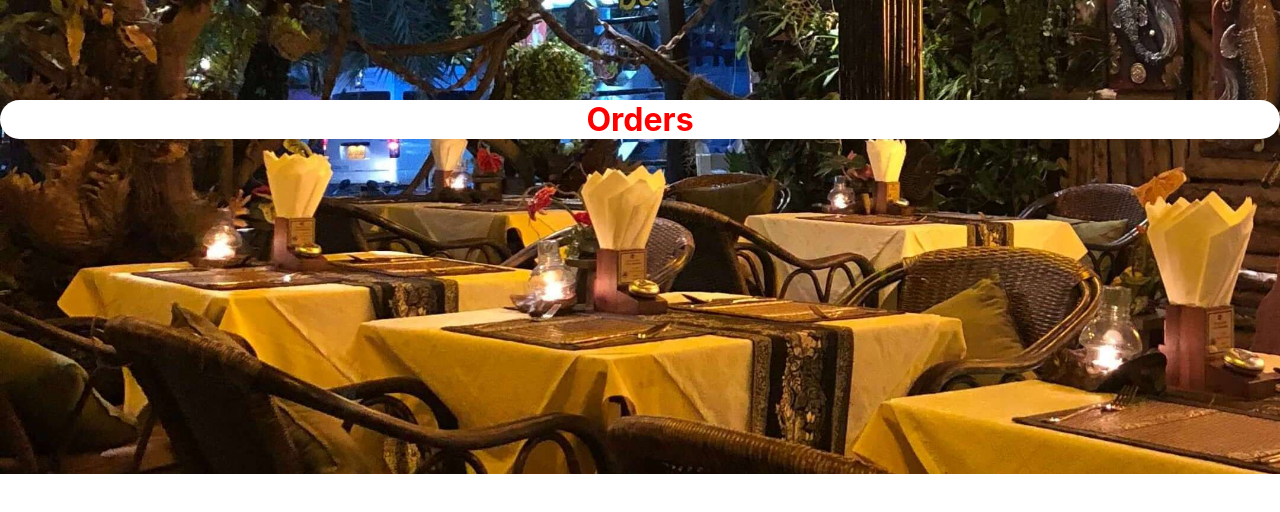
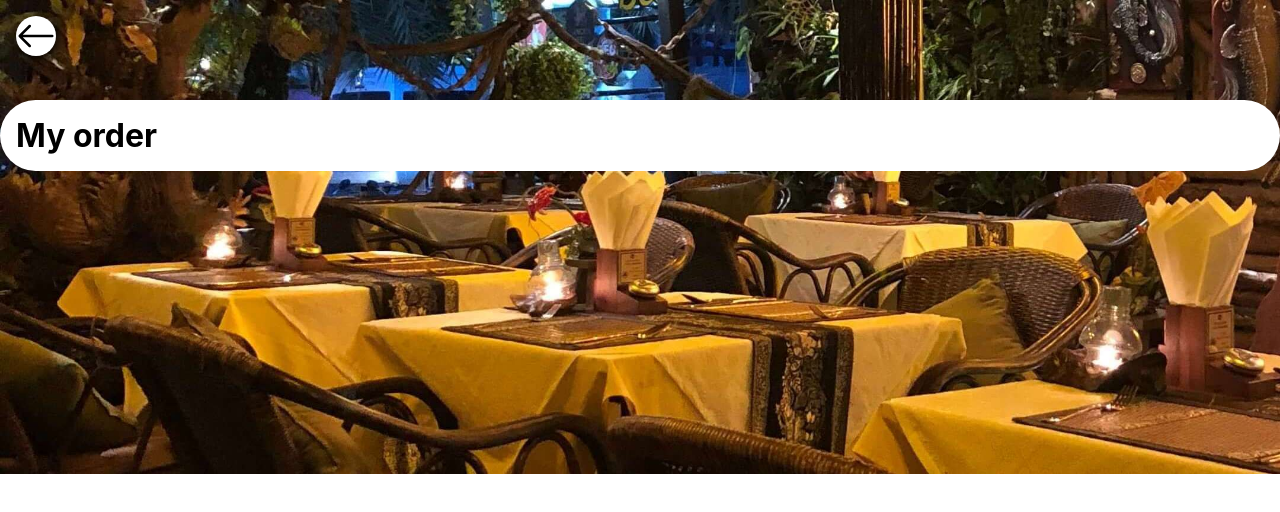
Before and after one commit to yasinabdmahmood/react-resturant-menu, a React (Create React App) app: page /orders in a window 1280 px wide. Shown: the top 512 px of the page. Built offline with nearby package versions, Linux system fonts and the light colour scheme.

Commit message:
Complete Show order page functionalities

```diff
--- a/src/components/home/Home.js
+++ b/src/components/home/Home.js
@@ -1,18 +1,44 @@
 import React from 'react';
-import { Route, Routes } from 'react-router-dom';
+import { Route, Routes,Link,useNavigate,useLocation  } from 'react-router-dom';
+import { useSelector } from 'react-redux';
 import Types from '../types/Types';
 import Orders from '../orders/Orders';
 import Meals from '../meals/Meals';
+import goBack from '../../assets/images/arrow-left.svg'
 import './Home.scss';
 
 function Home() {
+  const location = useLocation();
+  const navigate = useNavigate();
+  const types = useSelector((state) => state.meals);
+  const showOrder = (input) => {
+    let bool = false;
+    input.forEach(element => {
+      element.list.forEach(el=>{
+        if(el.order>0){
+          bool=true;
+        }
+      })
+    });
+    return bool
+  }
   return (
     <div className="home-page">
+      <img
+      className={location.pathname==='/'? 'hide':'go-Back'}
+       src={goBack}
+       alt='go-back'
+       onClick={() => navigate(-1)} />
       <Routes>
         <Route exact path="/" element={<Types />} />
         <Route exact path="/meals" element={<Meals />} />
         <Route exact path="/orders" element={<Orders />} />
       </Routes>
+      <div className={showOrder(types)? 'order-display':'hide'} >
+        <Link to="/orders">
+        <span>Show my order</span>
+        </Link>
+      </div>
     </div>
   );
 }
--- a/src/components/home/Home.scss
+++ b/src/components/home/Home.scss
@@ -8,10 +8,121 @@
   box-sizing: border-box;
   padding-top: 100px;
 
+  .go-Back {
+    --bs-blue: #0d6efd;
+    --bs-indigo: #6610f2;
+    --bs-purple: #6f42c1;
+    --bs-pink: #d63384;
+    --bs-red: #dc3545;
+    --bs-orange: #fd7e14;
+    --bs-yellow: #ffc107;
+    --bs-green: #198754;
+    --bs-teal: #20c997;
+    --bs-cyan: #0dcaf0;
+    --bs-black: #000;
+    --bs-white: #fff;
+    --bs-gray: #6c757d;
+    --bs-gray-dark: #343a40;
+    --bs-gray-100: #f8f9fa;
+    --bs-gray-200: #e9ecef;
+    --bs-gray-300: #dee2e6;
+    --bs-gray-400: #ced4da;
+    --bs-gray-500: #adb5bd;
+    --bs-gray-600: #6c757d;
+    --bs-gray-700: #495057;
+    --bs-gray-800: #343a40;
+    --bs-gray-900: #212529;
+    --bs-primary: #0d6efd;
+    --bs-secondary: #6c757d;
+    --bs-success: #198754;
+    --bs-info: #0dcaf0;
+    --bs-warning: #ffc107;
+    --bs-danger: #dc3545;
+    --bs-light: #f8f9fa;
+    --bs-dark: #212529;
+    --bs-primary-rgb: 13, 110, 253;
+    --bs-secondary-rgb: 108, 117, 125;
+    --bs-success-rgb: 25, 135, 84;
+    --bs-info-rgb: 13, 202, 240;
+    --bs-warning-rgb: 255, 193, 7;
+    --bs-danger-rgb: 220, 53, 69;
+    --bs-light-rgb: 248, 249, 250;
+    --bs-dark-rgb: 33, 37, 41;
+    --bs-white-rgb: 255, 255, 255;
+    --bs-black-rgb: 0, 0, 0;
+    --bs-body-color-rgb: 33, 37, 41;
+    --bs-body-bg-rgb: 255, 255, 255;
+    --bs-font-sans-serif: system-ui, -apple-system, "Segoe UI", Roboto, "Helvetica Neue", "Noto Sans", "Liberation Sans", Arial, sans-serif, "Apple Color Emoji", "Segoe UI Emoji", "Segoe UI Symbol", "Noto Color Emoji";
+    --bs-font-monospace: SFMono-Regular, Menlo, Monaco, Consolas, "Liberation Mono", "Courier New", monospace;
+    --bs-gradient: linear-gradient(180deg, rgba(255, 255, 255, 0.15), rgba(255, 255, 255, 0));
+    --bs-body-font-family: var(--bs-font-sans-serif);
+    --bs-body-font-size: 1rem;
+    --bs-body-font-weight: 400;
+    --bs-body-line-height: 1.5;
+    --bs-body-color: #212529;
+    --bs-body-bg: #fff;
+    --bs-border-width: 1px;
+    --bs-border-style: solid;
+    --bs-border-color: #dee2e6;
+    --bs-border-color-translucent: rgba(0, 0, 0, 0.175);
+    --bs-border-radius: 0.375rem;
+    --bs-border-radius-sm: 0.25rem;
+    --bs-border-radius-lg: 0.5rem;
+    --bs-border-radius-xl: 1rem;
+    --bs-border-radius-2xl: 2rem;
+    --bs-border-radius-pill: 50rem;
+    --bs-link-color: #0d6efd;
+    --bs-link-hover-color: #0a58ca;
+    --bs-code-color: #d63384;
+    --bs-highlight-bg: #fff3cd;
+    font-family: var(--bs-body-font-family);
+    font-size: var(--bs-body-font-size);
+    font-weight: var(--bs-body-font-weight);
+    line-height: var(--bs-body-line-height);
+    color: var(--bs-body-color);
+    text-align: var(--bs-body-text-align);
+    -webkit-text-size-adjust: 100%;
+    -webkit-tap-highlight-color: rgba(0, 0, 0, 0);
+    cursor: default;
+    box-sizing: border-box;
+    vertical-align: middle;
+    position: fixed;
+    left: 1rem;
+    top: 1rem;
+    width: 40px;
+    background-color: white;
+    border-radius: 20px;
+    z-index: 1;
+    -webkit-box-shadow: 3px 4px 9px 0px rgba(0, 0, 0, 0.75);
+    display: block;
+  }
+
   &:first-child {
     div {
       background-color: white;
       border-radius: 45px;
     }
   }
+
+  .order-display {
+    display: flex !important;
+    width: 100% !important;
+    justify-content: center !important;
+    align-items: center !important;
+    background-color: rgb(247,144,108) !important;
+    border-radius: 50px 50px 0px 0px !important;
+    position: fixed !important;
+    bottom: 0px !important;
+    box-sizing: border-box !important;
+    padding: 1rem !important;
+
+    a {
+      text-decoration: none;
+    }
+
+    span {
+      color: white !important;
+      font-size: 2rem;
+    }
+  }
 }
--- a/src/components/orders/Orders.js
+++ b/src/components/orders/Orders.js
@@ -1,10 +1,25 @@
 import React from 'react';
+import Meal from '../Meal/Meal';
 import './Orders.scss';
+import {useSelector} from 'react-redux'
 
 function Orders(props) {
+  const chooseOrderedFoods =(state) => {
+    const arr = [];
+    state.forEach(element => {
+      element.list.forEach(el=>{
+        if(el.order>0){
+          arr.push({...el,CatagoryId:element.id})
+        }
+      })
+    });
+    return arr
+  }
+  const orderedMeal = useSelector(state => chooseOrderedFoods(state.meals))
   return (
-    <div>
-      <h1>Orders</h1>
+    <div className="meals-container">
+      <h1>My order</h1>
+      {orderedMeal.map((el) => <Meal meal={el} CatagoryId={el.CatagoryId} />)}
     </div>
   );
 }
```
